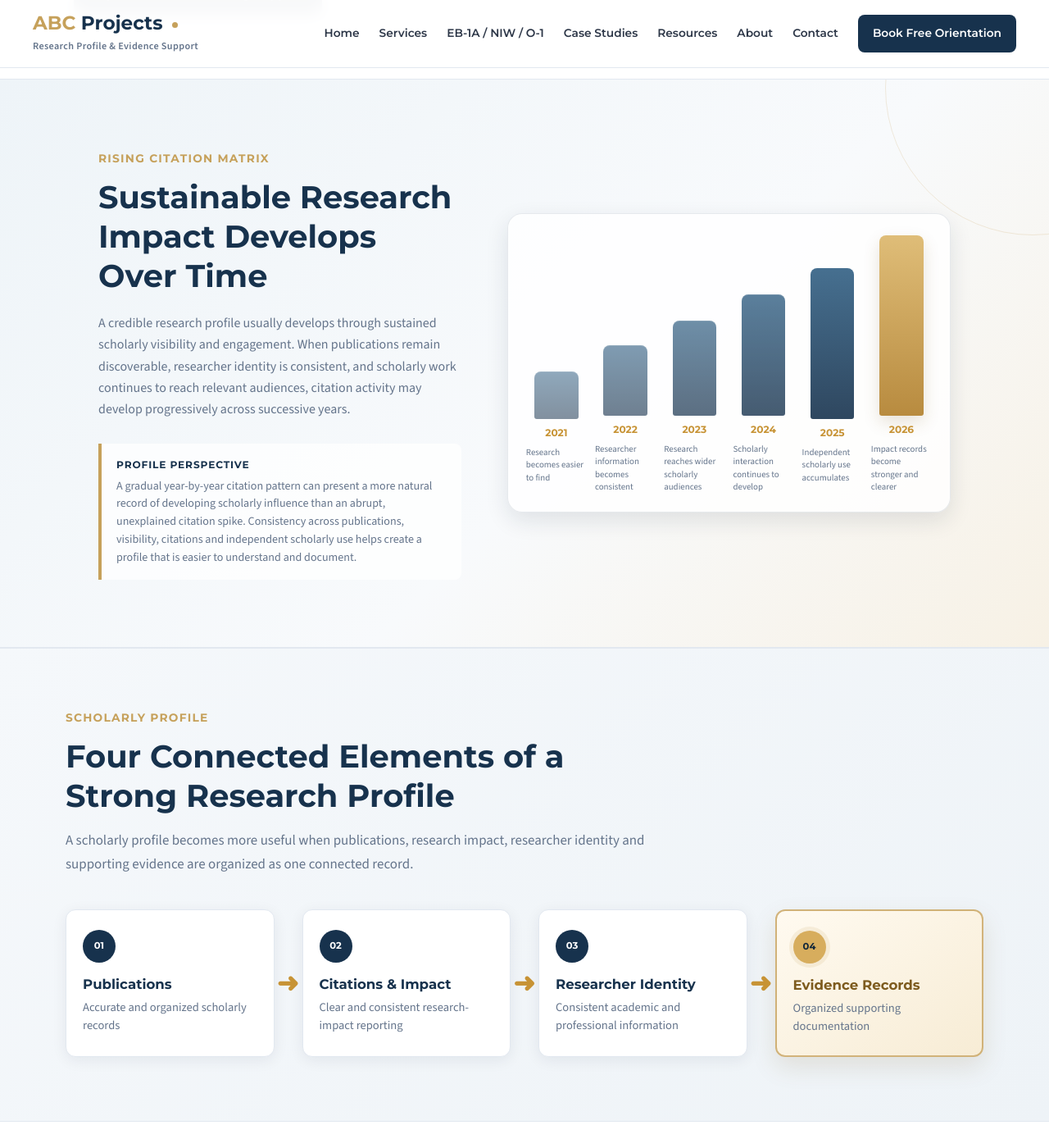
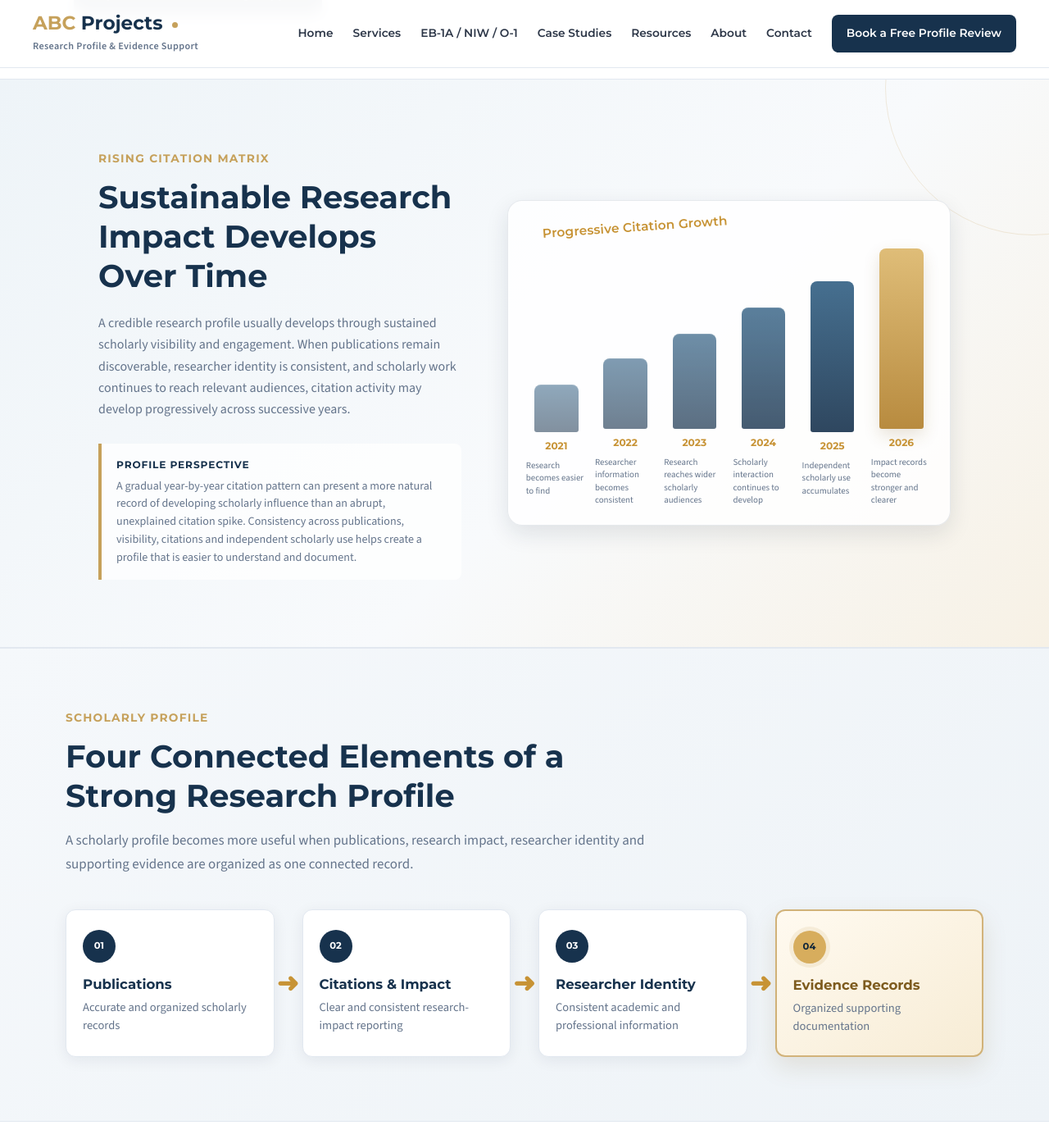
Before and after one commit to uprightpub/abcprojects, a Jekyll site: the page built from index.html, in a window 1280 px wide and 1400 px high, scrolled down 4921 px. Shown: the whole window at 82% size. Built offline with Jekyll 4.4.1, drawn with Linux system fonts in a browser that asks for light colours; some of the changed text lies outside the part shown.

Commit message:
Home page update

```diff
--- a/_includes/header.html
+++ b/_includes/header.html
@@ -61,7 +61,7 @@
       <a
         class="header-cta"
         href="{{ '/contact/' | relative_url }}">
-        Book Free Orientation
+        Book a Free Profile Review
       </a>
 
     </nav>
--- a/assets/css/main.css
+++ b/assets/css/main.css
@@ -4465,3 +4465,64 @@ p {
     text-align: left;
   }
 }
+
+/* =========================================================
+   PROGRESSIVE CITATION GROWTH TITLE
+   ========================================================= */
+
+.citation-matrix-visual {
+  position: relative;
+  padding-top: 58px;
+}
+
+.citation-growth-title {
+  position: absolute;
+  top: 18px;
+  left: 42px;
+  right: 42px;
+  height: 34px;
+  pointer-events: none;
+}
+
+.citation-growth-title span {
+  position: absolute;
+  left: 0;
+  top: 9px;
+  display: inline-block;
+  color: var(--gold-strong);
+  font-family: "Montserrat", Arial, sans-serif;
+  font-size: 0.96rem;
+  font-weight: 600;
+  letter-spacing: 0.01em;
+  transform: rotate(-4deg);
+  transform-origin: left center;
+}
+
+@media (max-width: 850px) {
+  .citation-growth-title {
+    left: 30px;
+    right: 30px;
+  }
+
+  .citation-growth-title span {
+    font-size: 0.90rem;
+    transform: rotate(-3deg);
+  }
+}
+
+@media (max-width: 640px) {
+  .citation-matrix-visual {
+    padding-top: 54px;
+  }
+
+  .citation-growth-title {
+    left: 20px;
+    right: 20px;
+  }
+
+  .citation-growth-title span {
+    top: 7px;
+    font-size: 0.84rem;
+    transform: rotate(-2deg);
+  }
+}
--- a/index.html
+++ b/index.html
@@ -756,6 +756,10 @@ description: "ABC Projects provides professional support for scholarly visibilit
 
     <div class="citation-matrix-visual"
          aria-label="Conceptual year-by-year pattern of gradually developing citation visibility">
+
+      <div class="citation-growth-title" aria-hidden="true">
+        <span>Progressive Citation Growth</span>
+      </div>
 
       <div class="citation-stage citation-stage-1">
         <div class="citation-stage-bar"></div>
```
Also changed, not shown: other parts of index.html (+1 -1 lines).
